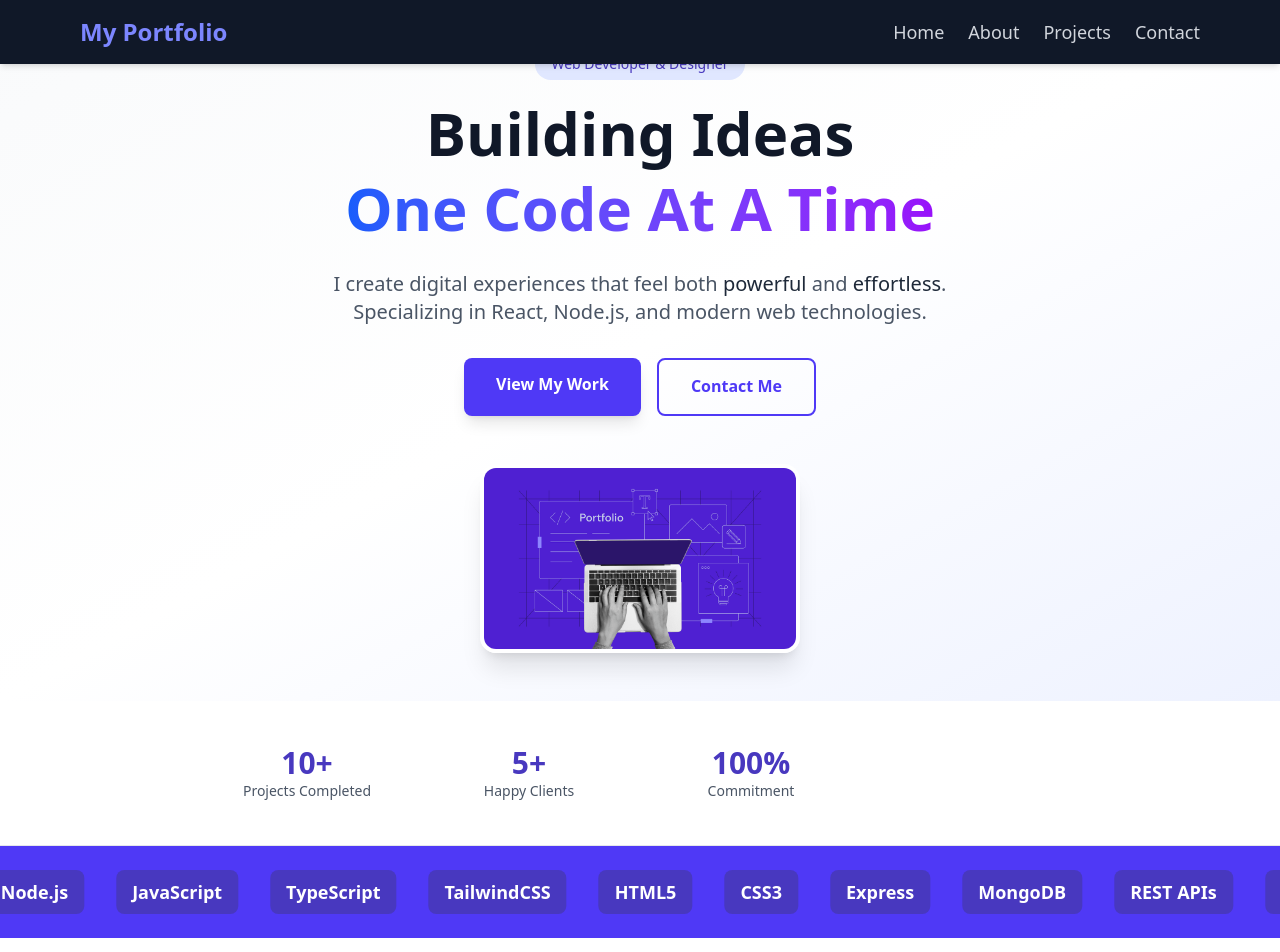
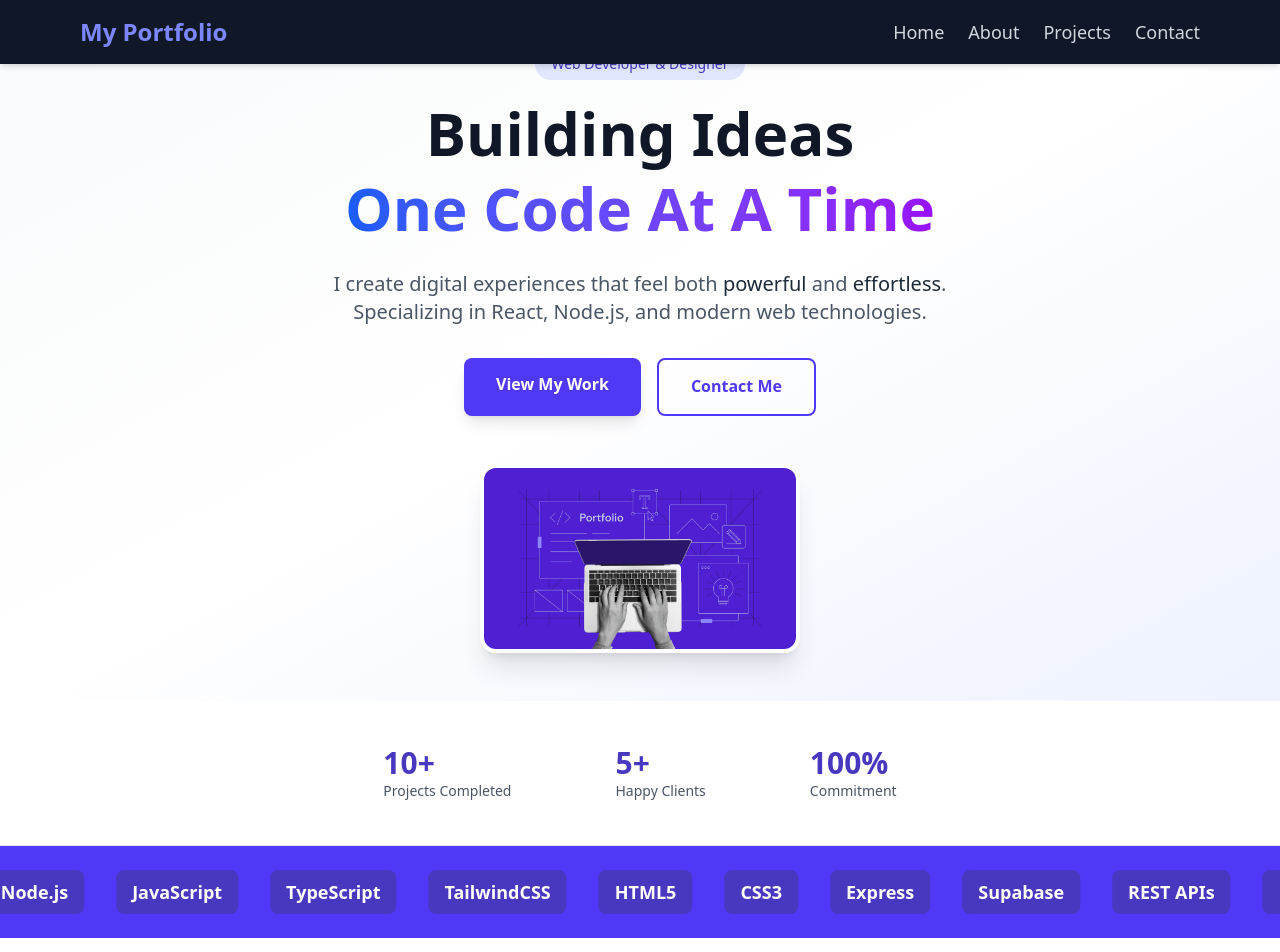
Before and after one commit to taylin1/React-Portfolio, a React (Vite) app in the folder react-portfolio/: page / in a window 1280 px wide. Shown: the top 952 px of the page. Built offline with nearby package versions, Linux system fonts and the light colour scheme.

Commit message:
Positioned the QUick Stats Bar better and replaced supabase as my tech stack

```diff
--- a/react-portfolio/src/components/HeroPage.jsx
+++ b/react-portfolio/src/components/HeroPage.jsx
@@ -54,7 +54,7 @@ function HeroPage() {
       {/* Quick Stats Bar */}
       <section className="bg-white border-b border-gray-200 py-8">
         <div className="max-w-4xl mx-auto px-4">
-          <div className="grid grid-cols-2 md:grid-cols-4 gap-6 text-center">
+          <div className="flex justify-center align-items-center gap-20">
             <div className="p-3">
               <p className="text-3xl font-bold text-indigo-700">10+</p>
               <p className="text-sm text-gray-600">Projects Completed</p>
@@ -74,7 +74,7 @@ function HeroPage() {
       {/* Tech Stack Marquee */}
       <section className="bg-indigo-600 py-6 overflow-hidden">
         <div className="flex flex-nowrap gap-8 animate-scroll marquee">
-          {["React", "Node.js", "JavaScript", "TypeScript", "TailwindCSS", "HTML5", "CSS3", "Express", "MongoDB", "REST APIs"].map(
+          {["React", "Node.js", "JavaScript", "TypeScript", "TailwindCSS", "HTML5", "CSS3", "Express", "Supabase", "REST APIs"].map(
             (tech) => (
               <span
                 key={tech}
```
